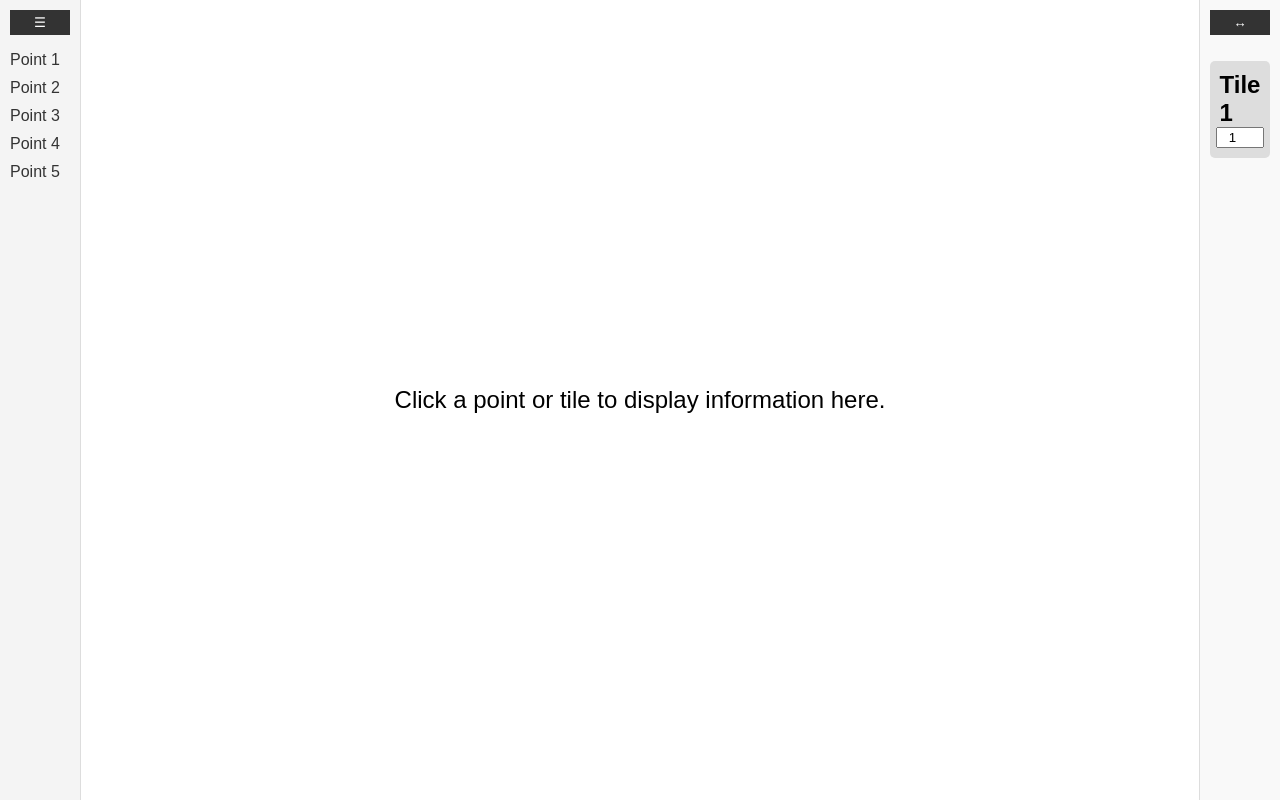
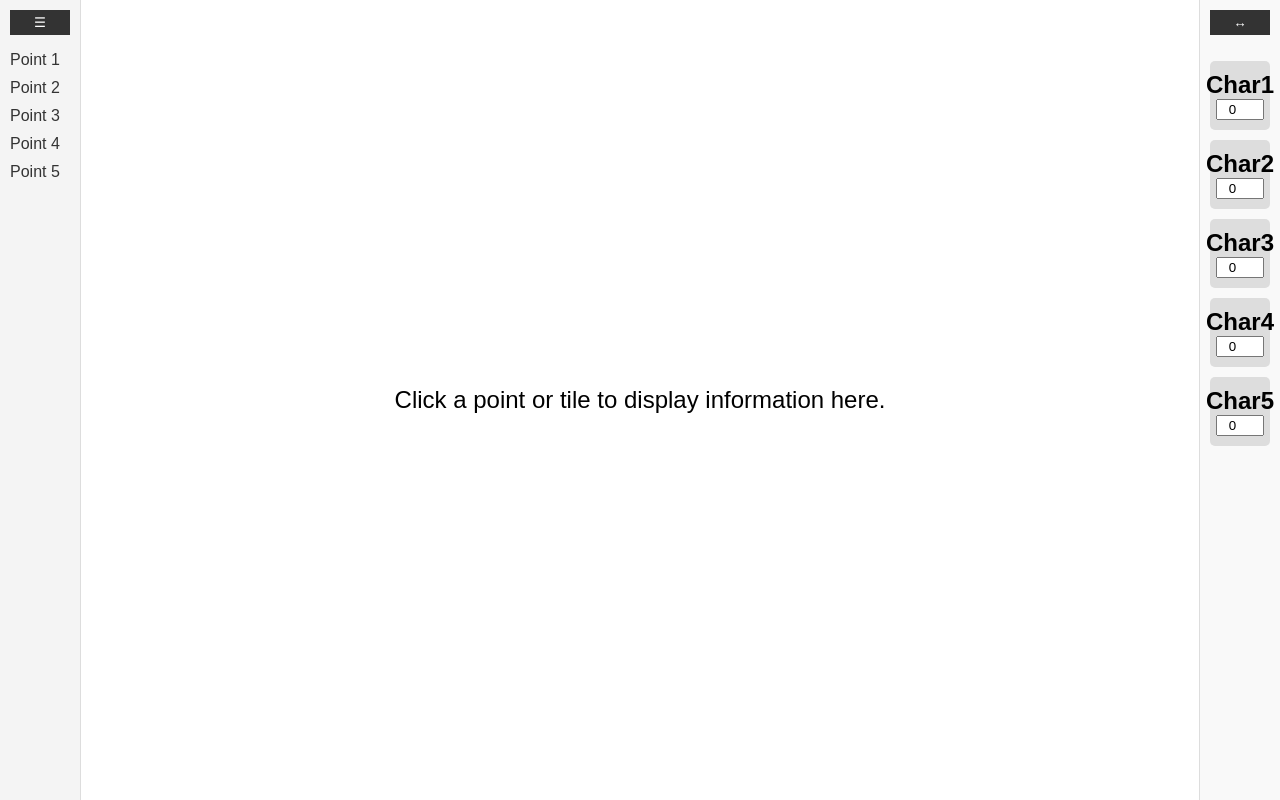
Before and after one commit to Rhyzeth/MyCharsDND, a Flask app: template templates/Index.html in a window 1280 px wide. Run offline with Flask 3, Linux system fonts and the light colour scheme; the template is opened without the code that fills it, so the values that code supplies are empty; some libraries are stand-ins or nearby versions.

Commit message:
file directory changes

```diff
--- a/templates/Index.html
+++ b/templates/Index.html
@@ -4,7 +4,7 @@
     <meta charset="UTF-8">
     <meta name="viewport" content="width=device-width, initial-scale=1.0">
     <title>Interactive Web Page</title>
-    <link rel="stylesheet" href="style.css">
+    <link rel="stylesheet" href="/static/Style.css">
 </head>
 <body>
 
@@ -33,13 +33,40 @@
             <button class="collapse-btn" onclick="toggleRightPanel()">↔</button>
             <ul id="tile-list">
                 <li>
-                    <a href="#" onclick="updateMainContent('Tile 1 Info')">
-                        <span class="tile-name">Tile 1</span>
+                    <a href="#" onclick="updateMainContent('Char1 Info')">
+                        <span class="tile-name">Char1</span>
                     </a>
-                    <input type="text" class="tile-name-input" value="Tile 1" onchange="updateTileName(this)">
-                    <input type="number" class="tile-order" value="1" onchange="reorderTiles()">
+                    <input type="text" class="tile-name-input" value="Char1" onchange="updateTileName(this)">
+                    <input type="number" class="tile-order" value="0" onchange="reorderTiles()">
                 </li>
-                <!-- More tiles... -->
+                <li>
+                    <a href="#" onclick="updateMainContent('Char2 Info')">
+                        <span class="tile-name">Char2</span>
+                    </a>
+                    <input type="text" class="tile-name-input" value="Char2" onchange="updateTileName(this)">
+                    <input type="number" class="tile-order" value="0" onchange="reorderTiles()">
+                </li>
+                <li>
+                    <a href="#" onclick="updateMainContent('Char3 Info')">
+                        <span class="tile-name">Char3</span>
+                    </a>
+                    <input type="text" class="tile-name-input" value="Char3" onchange="updateTileName(this)">
+                    <input type="number" class="tile-order" value="0" onchange="reorderTiles()">
+                </li>
+                <li>
+                    <a href="#" onclick="updateMainContent('Char4 Info')">
+                        <span class="tile-name">Char4</span>
+                    </a>
+                    <input type="text" class="tile-name-input" value="Char4" onchange="updateTileName(this)">
+                    <input type="number" class="tile-order" value="0" onchange="reorderTiles()">
+                </li>
+                <li>
+                    <a href="#" onclick="updateMainContent('Char5 Info')">
+                        <span class="tile-name">Char5</span>
+                    </a>
+                    <input type="text" class="tile-name-input" value="Char5" onchange="updateTileName(this)">
+                    <input type="number" class="tile-order" value="0" onchange="reorderTiles()">
+                </li>
             </ul>
         </div>
     </div>
```
Also changed, not shown: static/Style.css (renamed from templates/Style.css), static/scripts.js (added).
